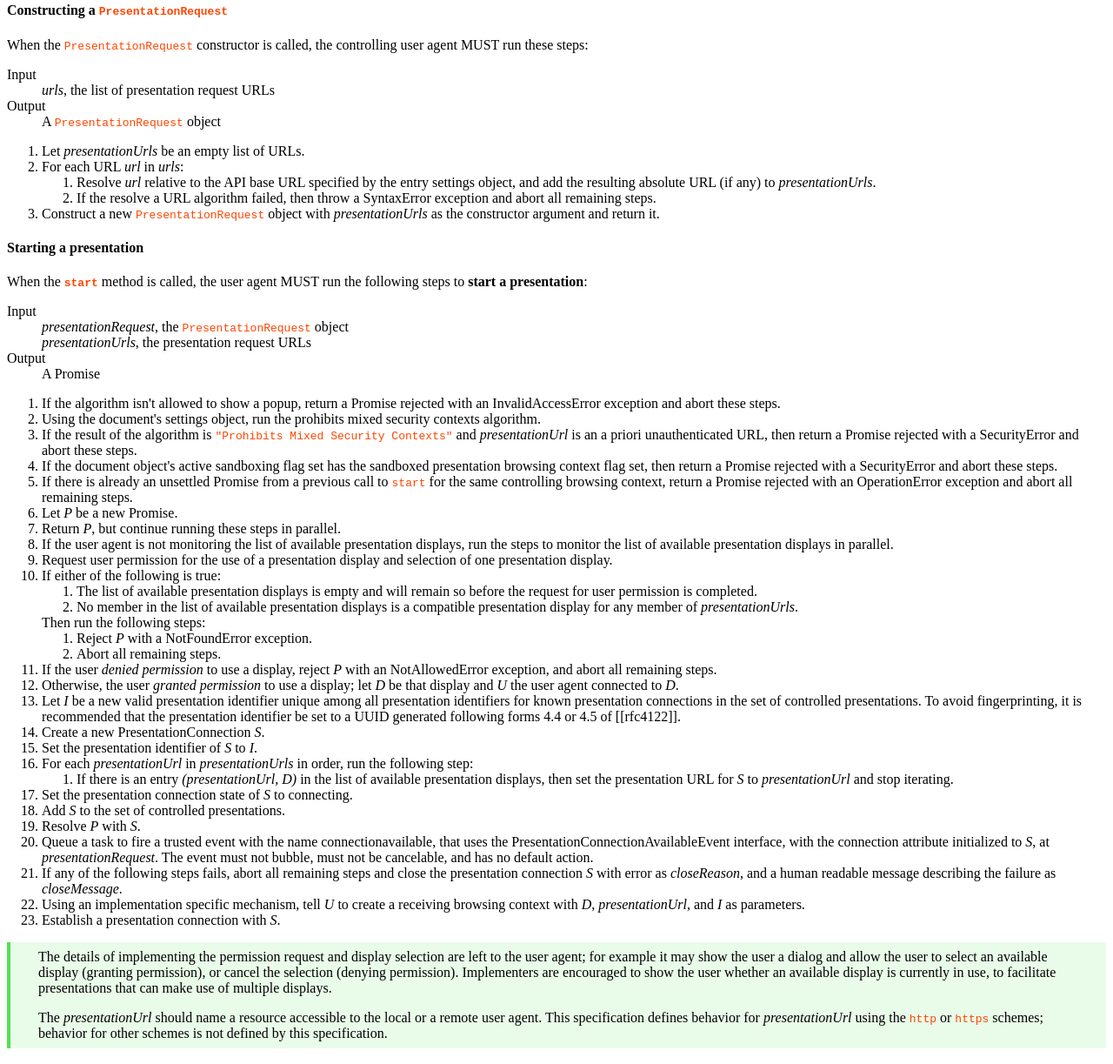
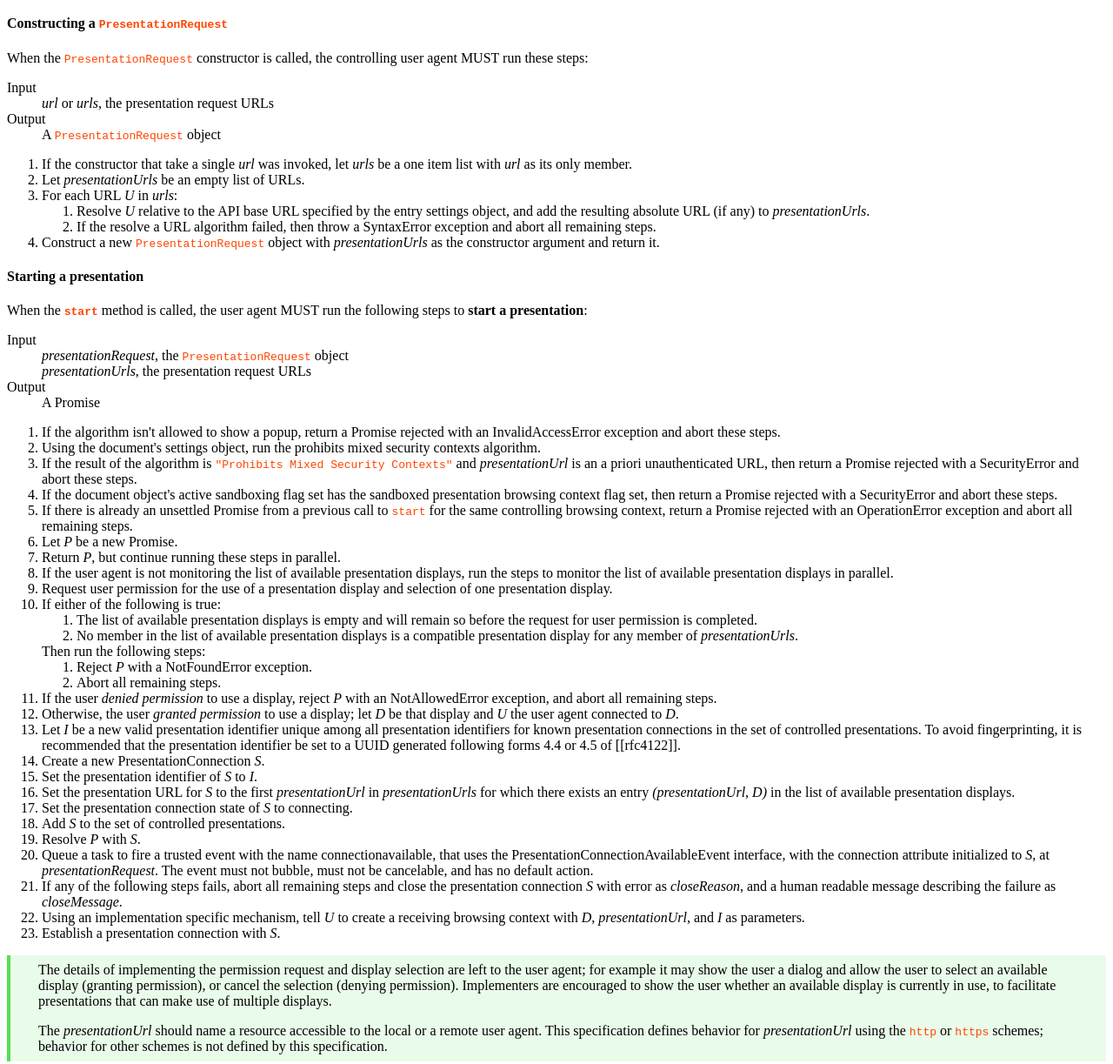
Before and after one commit to w3c/presentation-api, a plain HTML site: page index.html in a window 1280 px wide. Shown: the part 6702-7925 px from the top of the page at 87% size. Drawn offline with Linux system fonts and the light colour scheme.

Commit message:
Make changes suggested by @tidoust

```diff
--- a/index.html
+++ b/index.html
@@ -519,7 +519,7 @@
   var presentBtn = document.getElementById("presentBtn");
   // It is also possible to use relative presentation URL e.g. "presentation.html"
   var presUrls = ["http://example.com/presentation.html",
-                  "http://another.com/alternate.html"];
+                  "http://example.net/alternate.html"];
   // show or hide present button depending on display availability
   var handleAvailabilityChange = function(available) {
     presentBtn.style.display = available ? "inline" : "none";
@@ -854,16 +854,16 @@
             If set by the <a>controller</a>, the value of the <a for=
             "Presentation">defaultRequest</a> attribute SHOULD be used by the
             <a>controlling user agent</a> as the <dfn>default presentation
-            request</dfn> for that <a>controlling browsing context</a>.  If the
-            the document object's <a>active sandboxing flag set</a> has
-            the <a>sandboxed presentation browsing context flag</a> set,
-            the <a>controlling user agent</a> SHOULD act as if the default
-            request is not set for that browsing context.  When
-            the <a>controlling user agent</a> wishes to initiate a
-            <a>PresentationConnection</a> on the behalf of that browsing
-            context, it MUST <a>start a presentation</a> using the <a>default
-            presentation request</a> for the <a>controller</a> (as if the
-            controller had called <code>defaultRequest.start()</code>).
+            request</dfn> for that <a>controlling browsing context</a>. If the
+            the document object's <a>active sandboxing flag set</a> has the
+            <a>sandboxed presentation browsing context flag</a> set, the
+            <a>controlling user agent</a> SHOULD act as if the default request
+            is not set for that browsing context. When the <a>controlling user
+            agent</a> wishes to initiate a <a>PresentationConnection</a> on the
+            behalf of that browsing context, it MUST <a>start a
+            presentation</a> using the <a>default presentation request</a> for
+            the <a>controller</a> (as if the controller had called
+            <code>defaultRequest.start()</code>).
           </p>
           <p>
             The <a>controlling user agent</a> SHOULD initiate presentation
@@ -929,6 +929,7 @@
           Interface <a><code>PresentationRequest</code></a>
         </h3>
         <pre class="idl">
+          [Constructor(DOMString url)]
           [Constructor(DOMString[] urls)]
           interface PresentationRequest : EventTarget {
             Promise&lt;PresentationConnection&gt; start();
@@ -968,7 +969,8 @@
               Input
             </dt>
             <dd>
-              <var>urls</var>, the list of <a>presentation request URLs</a>
+              <var>url</var> or <var>urls</var>, the <a>presentation request
+              URLs</a>
             </dd>
             <dt>
               Output
@@ -978,13 +980,17 @@
             </dd>
           </dl>
           <ol>
+            <li>If the constructor that take a single <var>url</var> was
+            invoked, let <var>urls</var> be a one item list with <var>url</var>
+            as its only member.
+            </li>
             <li>Let <var>presentationUrls</var> be an empty list of URLs.
             </li>
-            <li>For each URL <var>url</var> in <var>urls</var>:
+            <li>For each URL <var>U</var> in <var>urls</var>:
               <ol>
-                <li>Resolve <var>url</var> relative to the API base URL
-                specified by the entry <a>settings object</a>, and add the
-                resulting absolute URL (if any) to <var>presentationUrls</var>.
+                <li>Resolve <var>U</var> relative to the API base URL specified
+                by the entry <a>settings object</a>, and add the resulting
+                absolute URL (if any) to <var>presentationUrls</var>.
                 </li>
                 <li>If the resolve a URL algorithm failed, then <a>throw</a> a
                 <a>SyntaxError</a> exception and abort all remaining steps.
@@ -1101,15 +1107,10 @@
             <li>Set the <a>presentation identifier</a> of <var>S</var> to <var>
               I</var>.
             </li>
-            <li>For each <var>presentationUrl</var> in
-            <var>presentationUrls</var> in order, run the following step:
-              <ol>
-                <li>If there is an entry <var>(presentationUrl, D)</var> in the
-                <a>list of available presentation displays</a>, then set the
-                <a>presentation URL</a> for <var>S</var> to
-                <var>presentationUrl</var> and stop iterating.
-                </li>
-              </ol>
+            <li>Set the <a>presentation URL</a> for <var>S</var> to the first
+            <var>presentationUrl</var> in <var>presentationUrls</var> for which
+            there exists an entry <var>(presentationUrl, D)</var> in the
+            <a>list of available presentation displays</a>.
             </li>
             <li>Set the <a>presentation connection state</a> of <var>S</var> to
             <a for="PresentationConnectionState">connecting</a>.
@@ -1540,7 +1541,7 @@
                 </li>
                 <li>
                   <code>true</code> if there is at least one <a>compatible
-                  presentation display</a> for some member of of
+                  presentation display</a> for some member of
                   <var>presentationUrls</var>. That is, there is an entry
                   <var>(presentationUrl, display)</var> in the <a>list of
                   available presentation displays</a> for some
@@ -1791,8 +1792,8 @@
             When the <code>terminate()</code> method is called on a
             <a>PresentationConnection</a> <var>S</var> in a <a>receiving
             browsing context</a>, the <a>user agent</a> MUST run the algorithm
-            to <a>terminate a presentation in a receiving browsing
-            context</a> using <var>S</var>.
+            to <a>terminate a presentation in a receiving browsing context</a>
+            using <var>S</var>.
           </p>
           <p>
             When a <a>PresentationConnection</a> object is created, its
```
